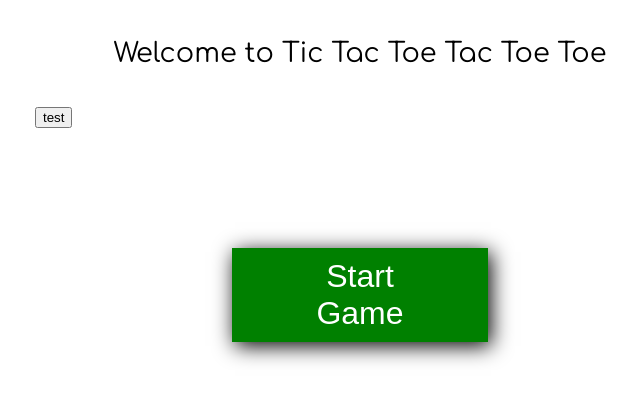
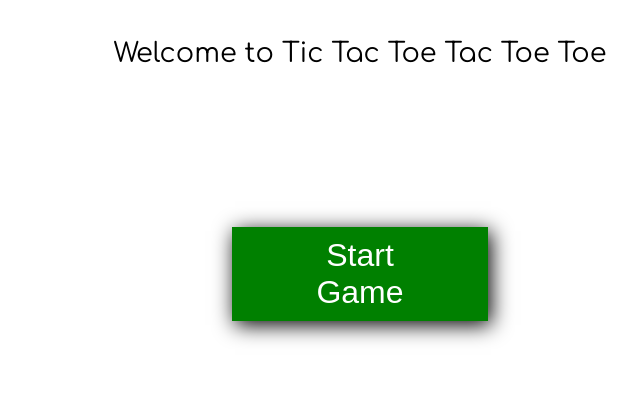
Before and after one commit to mattgrosso/TicTacToeTacToeToe, a website: page build/index.html in a window 1280 px wide. Shown: the whole page, without its empty margins (280-920 px from the left). Drawn offline with nearby package versions, Linux system fonts and the light colour scheme.

Commit message:
One more file to add to that (slow grunt).

```diff
--- a/build/index.html
+++ b/build/index.html
@@ -11,7 +11,9 @@
     <button title="Exit and Start a New Game" class="resetButton" type="button" name="button"><i class="fa fa-times" aria-hidden="true"></i></button>
     <h2 class="message">Welcome to Tic Tac Toe Tac Toe Toe</h2>
     <iframe class="waiting-gif" src="//giphy.com/embed/UxREcFThpSEqk" width="480" height="264" frameBorder="0" class="giphy-embed" allowFullScreen></iframe>
-    <button class="test-button" type="button" name="button">test</button>
+
+
+
     <section class="new-game">
       <button class="new-game-button" type="button" name="button">Start Game</button>
     </section>
```
